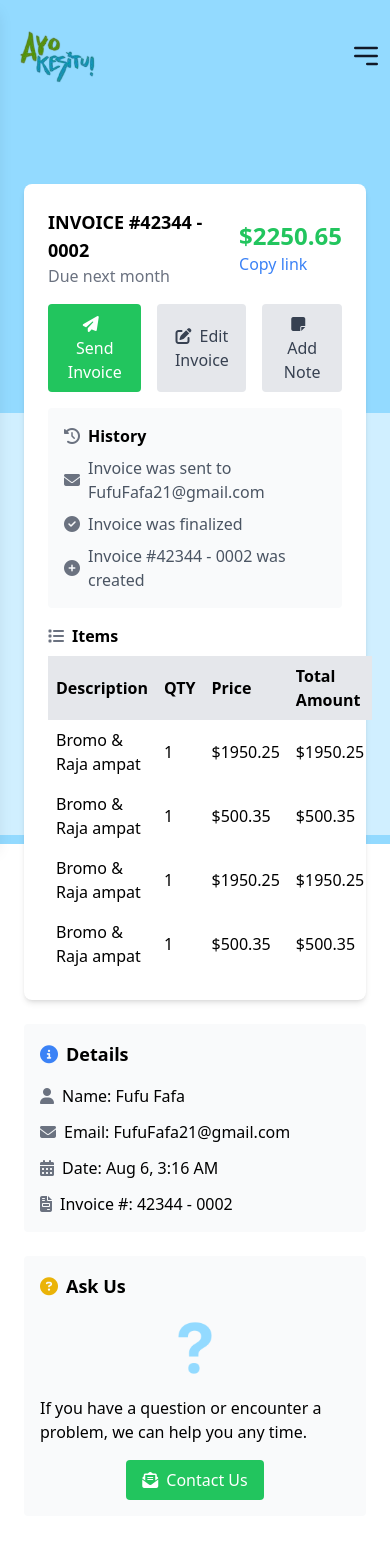
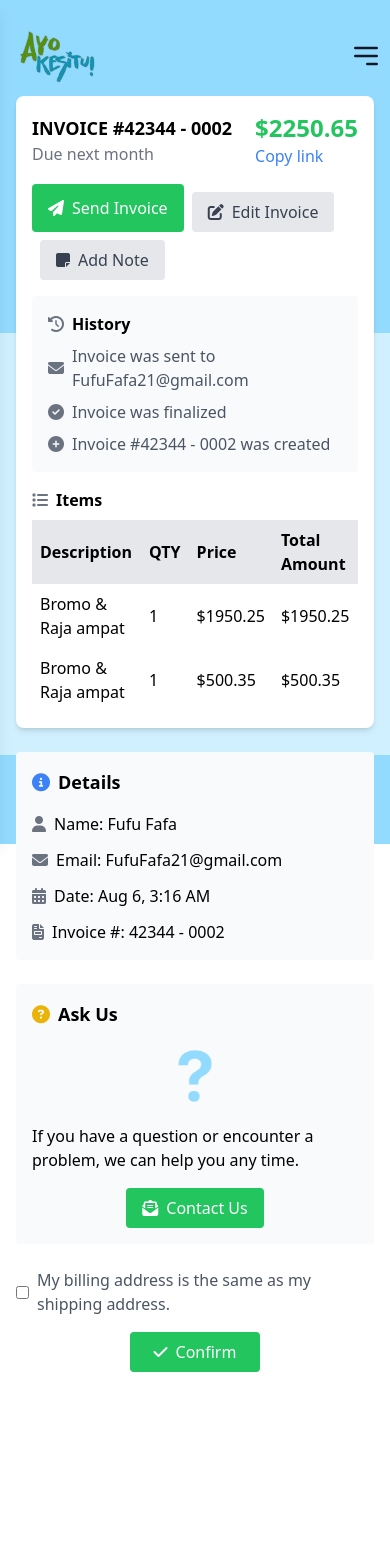
Before and after one commit to Kader2637/AyoKesitu_Devlop, a Vue app: page /invoice in a window 390 px wide. Shown: the top 1544 px of the page. After the commit the page ends 1388 px from the top, so only its background shows below. Built offline with nearby package versions, Linux system fonts and the light colour scheme.

Commit message:
fix : responsive page invoiceView

```diff
--- a/src/views/InvoiceView.vue
+++ b/src/views/InvoiceView.vue
@@ -15,11 +15,11 @@ const closeModal = () => {
     <div class="min-h-screen w-full flex flex-col bg-[#93DAFF]">
         <Navbar />
         <div class="min-h-screen">
-            <div class=" h-[30vh]">
-                <div class="container mx-auto p-6 mt-40">
+            <div class="h-[30vh]">
+                <div class="container mx-auto p-4 sm:p-6 mt-20">
                     <div class="grid grid-cols-1 lg:grid-cols-3 gap-6">
-                        <div class="lg:col-span-2 bg-white p-6 rounded-lg shadow-md">
-                            <div class="flex justify-between items-center mb-4">
+                        <div class="lg:col-span-2 bg-white p-4 sm:p-6 rounded-lg shadow-md">
+                            <div class="flex flex-wrap justify-between items-center mb-4">
                                 <div>
                                     <h2 class="text-lg font-bold">INVOICE #42344 - 0002</h2>
                                     <p class="text-gray-500">Due next month</p>
@@ -29,7 +29,7 @@ const closeModal = () => {
                                     <a href="#" class="text-blue-500">Copy link</a>
                                 </div>
                             </div>
-                            <div class="flex space-x-4 mb-4">
+                            <div class="flex flex-wrap space-x-2 space-y-2 sm:space-y-0 mb-4">
                                 <button class="bg-green-500 text-white px-4 py-2 rounded">
                                     <i class="fas fa-paper-plane mr-2"></i>Send Invoice
                                 </button>
@@ -59,6 +59,7 @@ const closeModal = () => {
                             </div>
                             <div>
                                 <h3 class="font-bold mb-2"><i class="fas fa-list text-gray-500 mr-2"></i>Items</h3>
+                                <div class="overflow-x-auto">
                                     <table class="w-full text-left border-collapse">
                                         <thead>
                                             <tr class="bg-gray-200">
@@ -81,23 +82,11 @@ const closeModal = () => {
                                                 <td class="p-2">$500.35</td>
                                                 <td class="p-2">$500.35</td>
                                             </tr>
-                                        <tr>
-                                            <td class="p-2">Bromo & Raja ampat</td>
-                                            <td class="p-2">1</td>
-                                            <td class="p-2">$1950.25</td>
-                                            <td class="p-2">$1950.25</td>
-                                        </tr>
-                                        <tr>
-                                            <td class="p-2">Bromo & Raja ampat</td>
-                                            <td class="p-2">1</td>
-                                            <td class="p-2">$500.35</td>
-                                            <td class="p-2">$500.35</td>
-                                        </tr>
                                         </tbody>
                                     </table>
                                 </div>
                             </div>
-
+                        </div>
                         <div>
                             <div class="bg-gray-50 p-4 rounded mb-6">
                                 <h3 class="font-bold text-lg mb-4"><i
@@ -110,7 +99,6 @@ const closeModal = () => {
                                 <p class="mt-3"><i class="fas fa-file-invoice text-gray-500 mr-2"></i>Invoice #: 42344 -
                                     0002</p>
                             </div>
-
                             <div class="bg-gray-50 p-4 rounded mb-6">
                                 <h3 class="font-bold text-lg mb-4"><i
                                         class="fas fa-question-circle text-yellow-500 mr-2"></i>Ask Us</h3>
@@ -135,7 +123,6 @@ const closeModal = () => {
                                     </button>
                                 </div>
                             </div>
-
                         </div>
                     </div>
                 </div>
@@ -143,6 +130,7 @@ const closeModal = () => {
             <div class="bg-[#D0EFFF] h-[50vh]"></div>
         </div>
     </div>
+
 
 
     <div v-if="isModalVisible" class="fixed inset-0 bg-gray-800 bg-opacity-50 z-40 flex justify-center items-center">
```
Lines whose indentation alone changed are shown as unchanged.
